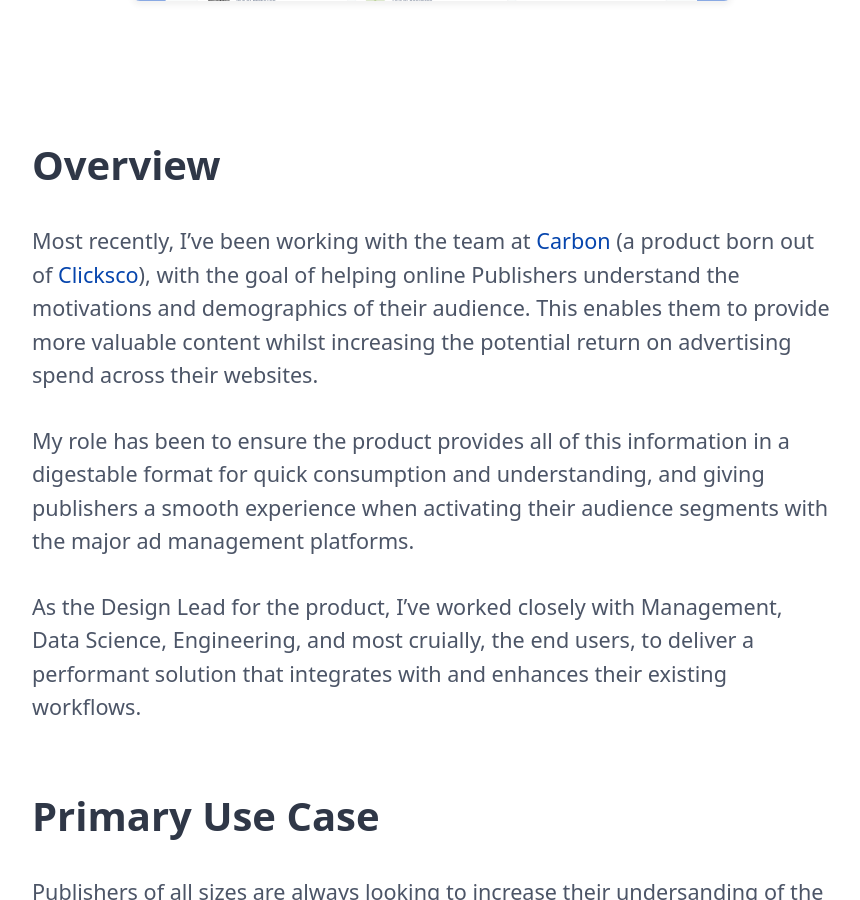
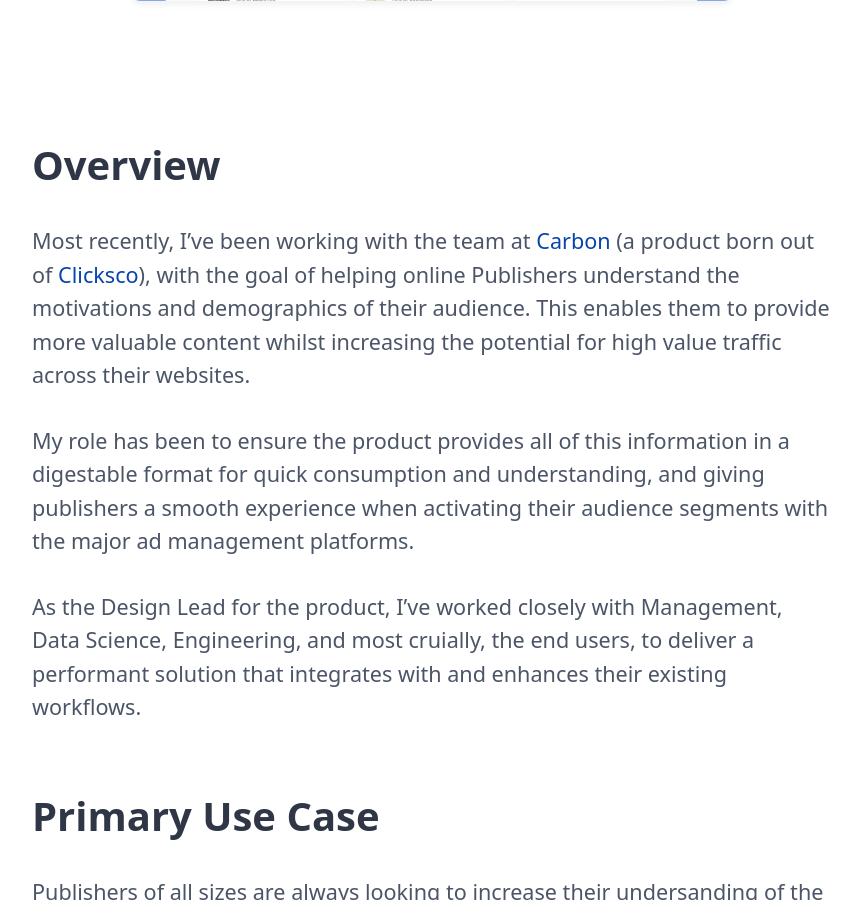
Before and after one commit to timgale/timgale.github.io, a Jekyll site: the page built from _projects/2019-05-08-carbon.md, in a window 1280 px wide and 900 px high, scrolled down 920 px. Shown: the whole window, without its empty margins (208-1068 px from the left). Built offline with Jekyll 4.4.1, drawn with Linux system fonts in a browser that asks for light colours.

Commit message:
Update Carbon project intro

```diff
--- a/_projects/2019-05-08-carbon.md
+++ b/_projects/2019-05-08-carbon.md
@@ -20,7 +20,7 @@ Millions of people browse the web each day, all the while publishers and adverti
 
 ## Overview
 
-Most recently, I've been working with the team at <a href="https://carbondmp.com" target="_blank">Carbon</a> (a product born out of <a href="https://clicksco.com" target="_blank">Clicksco</a>), with the goal of helping online Publishers understand the motivations and demographics of their audience. This enables them to provide more valuable content whilst increasing the potential return on advertising spend across their websites.
+Most recently, I've been working with the team at <a href="https://carbondmp.com" target="_blank">Carbon</a> (a product born out of <a href="https://clicksco.com" target="_blank">Clicksco</a>), with the goal of helping online Publishers understand the motivations and demographics of their audience. This enables them to provide more valuable content whilst increasing the potential for high value traffic across their websites.
 
 My role has been to ensure the product provides all of this information in a digestable format for quick consumption and understanding, and giving publishers a smooth experience when activating their audience segments with the major ad management platforms.
 
```
